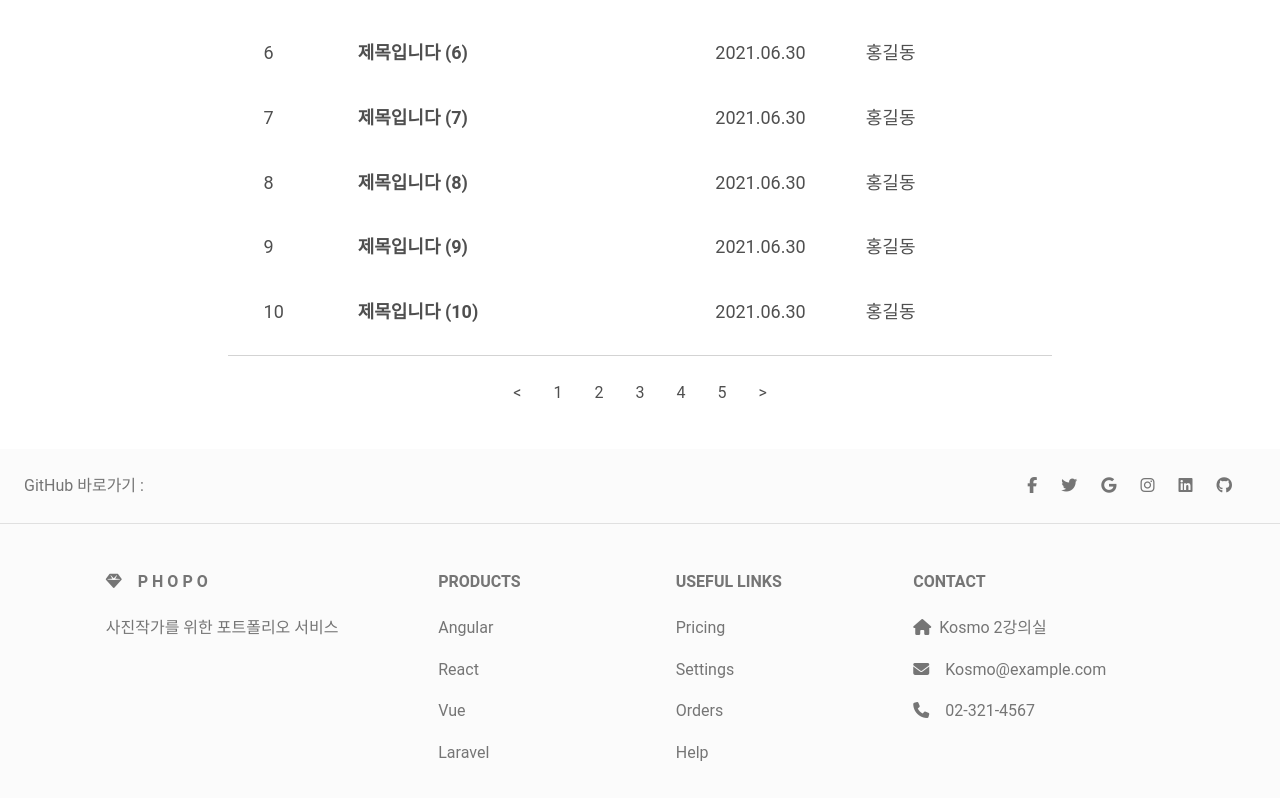
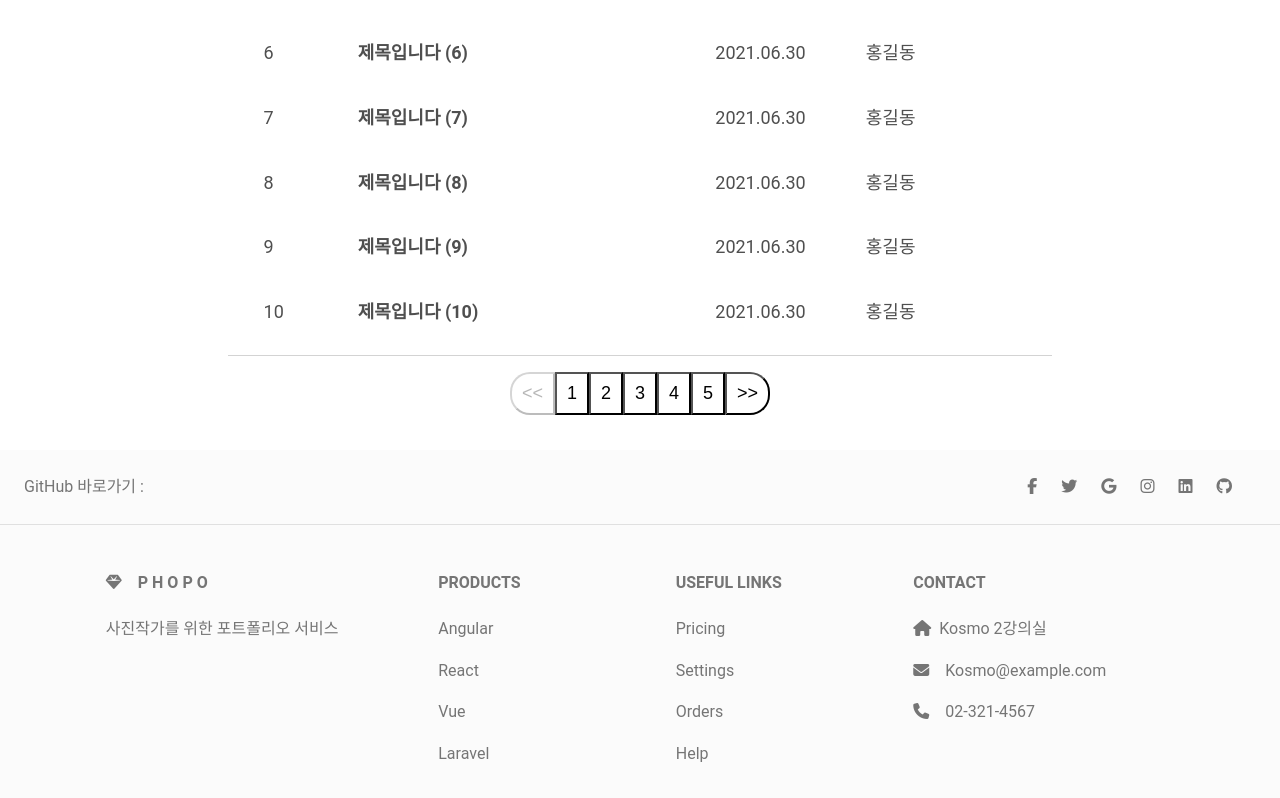
Before and after one commit to Jun02da/final_project_frontend, a React (Create React App) app: page /Board in a window 1280 px wide. Shown: the part 977-1775 px from the top of the page. Built offline with nearby package versions, Linux system fonts and the light colour scheme.

Commit message:
게시판 페이징 업데이트

```diff
--- a/src/components/Help/Board/BoardPagination.js
+++ b/src/components/Help/Board/BoardPagination.js
@@ -8,31 +8,31 @@ export default function Pagination({ page, totalPosts, limit, setPage }) {
   let lastNum = currPage - (currPage % 5) + 5;
 
   return (
-    <div className="BoardPaginationDiv">
-      <div
+    <div id="BoardPaginationDiv">
+      <button
         onClick={() => {
           setPage(page - 1);
           setCurrPage(page - 2);
         }}
         disabled={page === 1}
-        className="BoardPaginationContent"
+        className="BoardPaginationLeftArrow"
       >
-        &lt;
-      </div>
-      <div
+        &lt;&lt;
+      </button>
+      <button
         onClick={() => setPage(firstNum)}
         aria-current={page === firstNum ? "page" : null}
-        className="BoardPaginationContent"
+        className="BoardPaginationButton"
       >
         {firstNum}
-      </div>
+      </button>
       {Array(4)
         .fill()
         .map((_, i) => {
           if (i <= 2) {
             return (
-              <div
-                className="BoardPaginationContent"
+              <button
+                className="BoardPaginationButton"
                 border="true"
                 key={i + 1}
                 onClick={() => {
@@ -41,32 +41,32 @@ export default function Pagination({ page, totalPosts, limit, setPage }) {
                 aria-current={page === firstNum + 1 + i ? "page" : null}
               >
                 {firstNum + 1 + i}
-              </div>
+              </button>
             );
           } else if (i >= 3) {
             return (
-              <div
-                className="BoardPaginationContent"
+              <button
+                className="BoardPaginationButton"
                 border="true"
                 key={i + 1}
                 onClick={() => setPage(lastNum)}
                 aria-current={page === lastNum ? "page" : null}
               >
                 {lastNum}
-              </div>
+              </button>
             );
           }
         })}
-      <div
-        className="BoardPaginationContent"
+      <button
+        className="BoardPaginationRightArrow"
         onClick={() => {
           setPage(page + 1);
           setCurrPage(page);
         }}
         disabled={page === numPages}
       >
-        &gt;
-      </div>
+        &gt;&gt;
+      </button>
     </div>
   );
 }
--- a/src/css/BoardPagination.css
+++ b/src/css/BoardPagination.css
@@ -1,11 +1,35 @@
-.BoardPaginationDiv {
+#BoardPaginationDiv {
+  font-family: Arial, sans-serif;
+  font-weight: bold;
+  font-size: 18px;
   text-align: center;
   margin: 0 auto;
 }
-.BoardPaginationContent {
-  display: inline-block;
-  padding: 8px 16px;
+.BoardPaginationLeftArrow {
+  background-color: white;
+  border-top-left-radius: 20px;
+  border-bottom-left-radius: 20px;
+  padding: 5px 10px;
 }
-.BoardPaginationContent:hover {
-  color: red;
+.BoardPaginationButton {
+  background-color: white;
+  padding: 5px 10px;
 }
+.BoardPaginationRightArrow {
+  background-color: white;
+  border-top-right-radius: 20px;
+  border-bottom-right-radius: 20px;
+  padding: 5px 10px;
+}
+.BoardPaginationLeftArrow:hover {
+  color: rgba(255, 255, 255, 0.85);
+  box-shadow: #a1b3a6 0 0px 0px 40px inset;
+}
+.BoardPaginationButton:hover {
+  color: rgba(255, 255, 255, 0.85);
+  box-shadow: #a1b3a6 0 0px 0px 40px inset;
+}
+.BoardPaginationRightArrow:hover {
+  color: rgba(255, 255, 255, 0.85);
+  box-shadow: #a1b3a6 0 0px 0px 40px inset;
+}
```
